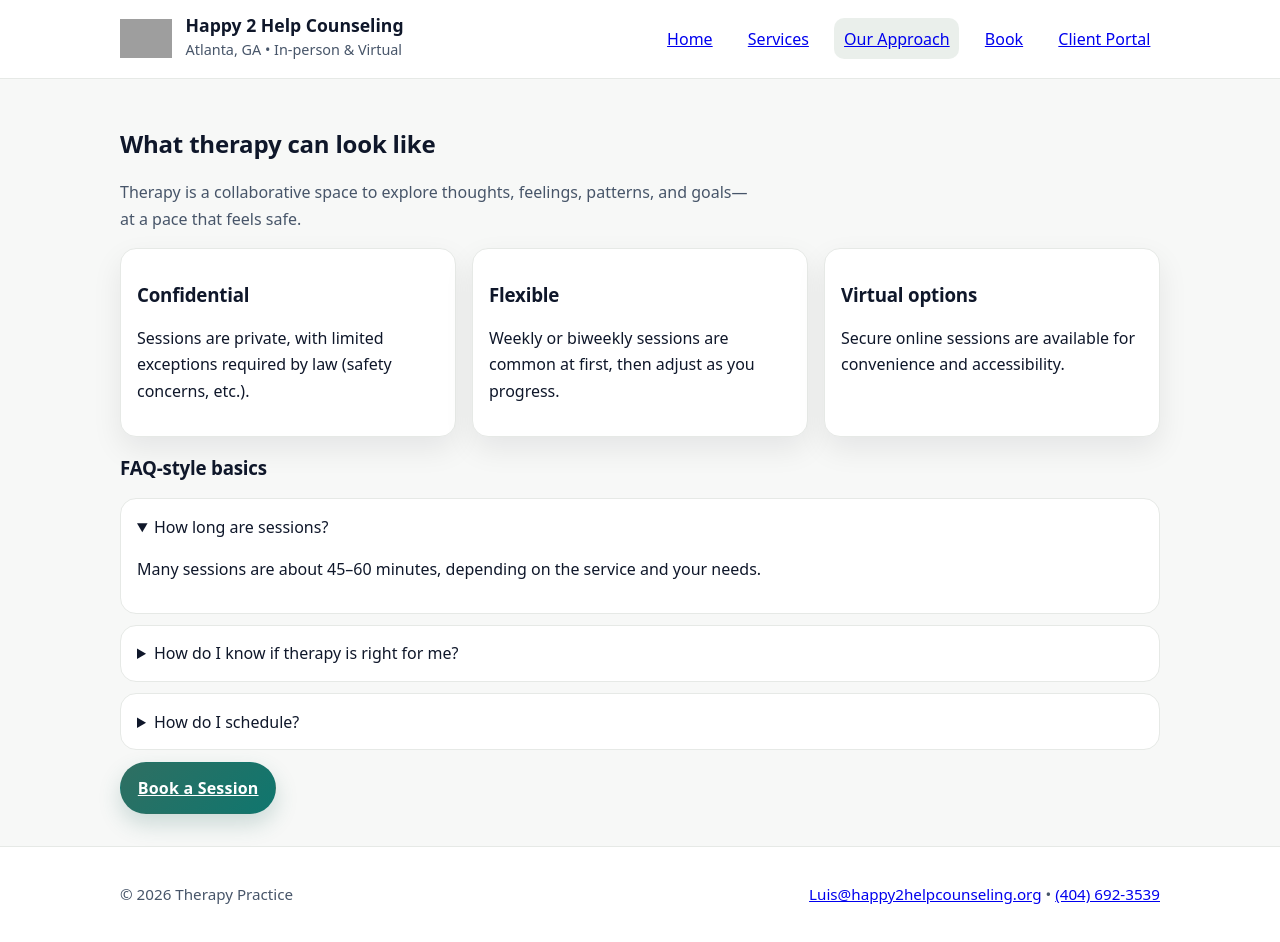
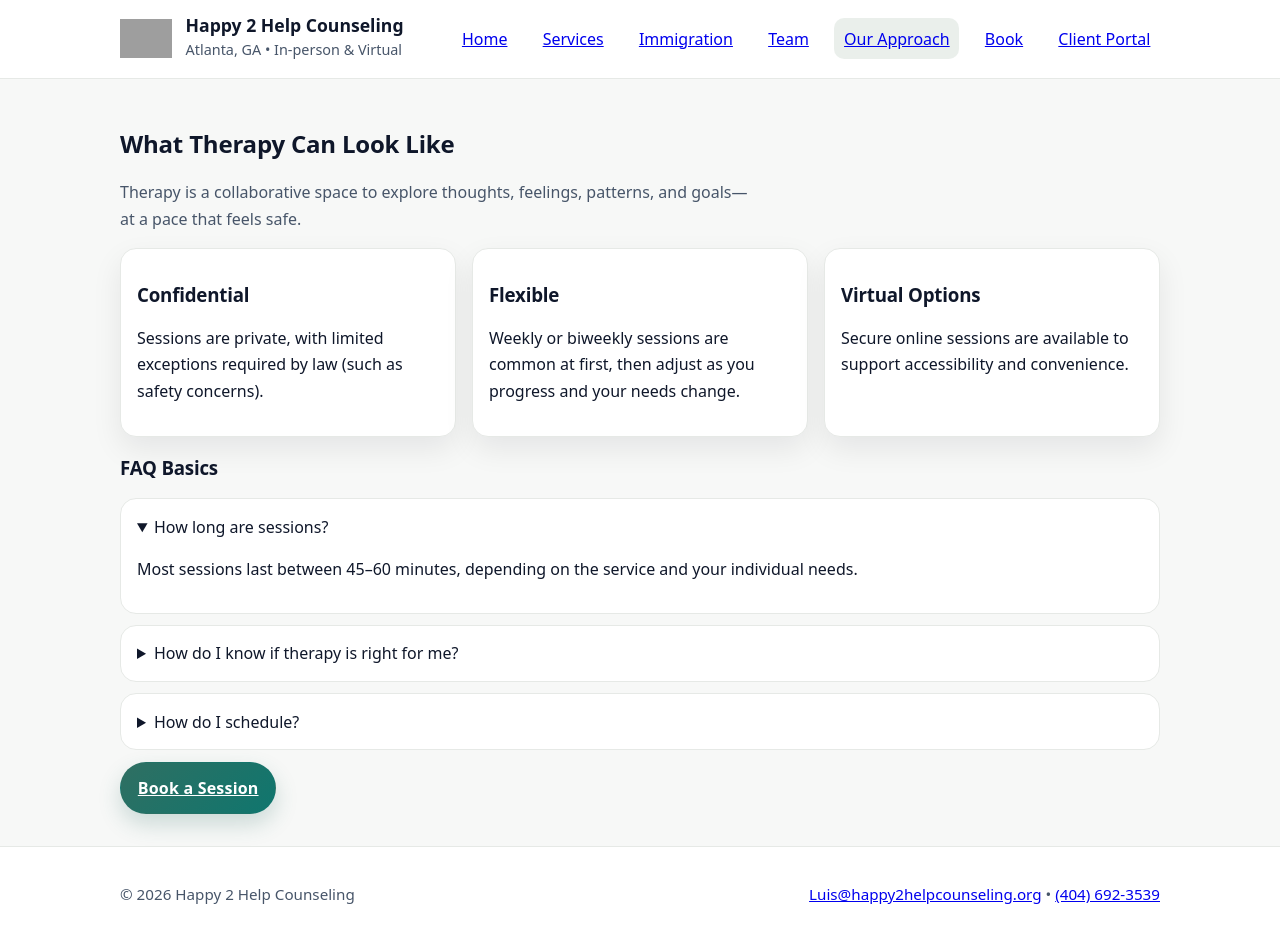
Before and after one commit to cainaanruiz-ui/cainaanruiz-ui.github.io, a plain HTML site: page our-approach.html in a window 1280 px wide. Both pictures are taken after a click on the heading "How long are sessions?". Drawn offline with Linux system fonts and the light colour scheme; grey boxes are pictures that could not be loaded.

Commit message:
Update our-approach.html

```diff
--- a/our-approach.html
+++ b/our-approach.html
@@ -3,7 +3,7 @@
 <head>
   <meta charset="UTF-8" />
   <meta name="viewport" content="width=device-width, initial-scale=1" />
-  <title>Our Approach</title>
+  <title>Our Approach | Happy 2 Help Counseling</title>
   <link rel="stylesheet" href="style.css" />
   <script defer src="script.js"></script>
 </head>
@@ -14,11 +14,7 @@
     <div class="container header-row">
       <div class="brand">
         <a class="brand-link" href="index.html" aria-label="Happy 2 Help Counseling home">
-    <img
-      src="assets/logo.png"
-      class="logo-img"
-      alt="Happy 2 Help Counseling logo"
-    />
+          <img src="assets/logo.png" class="logo-img" alt="Happy 2 Help Counseling logo" />
           <span class="brand-text">
             <span class="site-title">Happy 2 Help Counseling</span>
             <span class="site-subtitle">Atlanta, GA • In-person & Virtual</span>
@@ -26,21 +22,27 @@
         </a>
       </div>
 
-      <button class="menu-btn" type="button" aria-expanded="false" aria-controls="site-nav">Menu</button>
+      <button class="menu-btn" type="button" aria-expanded="false" aria-controls="site-nav">
+        Menu
+      </button>
 
       <nav id="site-nav" class="site-nav" aria-label="Primary">
         <a href="index.html">Home</a>
         <a href="services.html">Services</a>
+        <a href="immigration.html">Immigration</a>
+        <a href="team.html">Team</a>
         <a href="our-approach.html" aria-current="page">Our Approach</a>
         <a href="contact.html">Book</a>
-        <a href="https://www.therapyportal.com/p/h2hcounseling/" target="_blank" rel="noreferrer">Client Portal</a>
+        <a href="https://www.therapyportal.com/p/h2hcounseling/" target="_blank" rel="noreferrer">
+          Client Portal
+        </a>
       </nav>
     </div>
   </header>
 
   <main id="main" class="section">
     <div class="container">
-      <h2>What therapy can look like</h2>
+      <h2>What Therapy Can Look Like</h2>
       <p class="lead">
         Therapy is a collaborative space to explore thoughts, feelings, patterns, and goals—at a pace that feels safe.
       </p>
@@ -48,33 +50,48 @@
       <div class="cards">
         <article class="card">
           <h3>Confidential</h3>
-          <p>Sessions are private, with limited exceptions required by law (safety concerns, etc.).</p>
+          <p>
+            Sessions are private, with limited exceptions required by law (such as safety concerns).
+          </p>
         </article>
+
         <article class="card">
           <h3>Flexible</h3>
-          <p>Weekly or biweekly sessions are common at first, then adjust as you progress.</p>
+          <p>
+            Weekly or biweekly sessions are common at first, then adjust as you progress and your needs change.
+          </p>
         </article>
+
         <article class="card">
-          <h3>Virtual options</h3>
-          <p>Secure online sessions are available for convenience and accessibility.</p>
+          <h3>Virtual Options</h3>
+          <p>
+            Secure online sessions are available to support accessibility and convenience.
+          </p>
         </article>
       </div>
 
-      <h3 class="mt">FAQ-style basics</h3>
+      <h3 class="mt">FAQ Basics</h3>
+
       <details class="faq">
         <summary>How long are sessions?</summary>
-        <p>Many sessions are about 45–60 minutes, depending on the service and your needs.</p>
+        <p>
+          Most sessions last between 45–60 minutes, depending on the service and your individual needs.
+        </p>
       </details>
+
       <details class="faq">
         <summary>How do I know if therapy is right for me?</summary>
-        <p>If you want support, clarity, or tools for coping and growth, therapy can be a helpful place to start.</p>
+        <p>
+          If you are seeking support, clarity, or tools for coping and growth, therapy can be a helpful place to begin.
+        </p>
       </details>
+
       <details class="faq">
         <summary>How do I schedule?</summary>
-        <p>You can email or call to request a session, or use a booking link if you add one later.</p>
+        <p>
+          You can contact us by phone or email to request a session, or use the client portal to get started.
+        </p>
       </details>
-
-
 
       <div class="section-actions">
         <a class="button" href="contact.html">Book a Session</a>
@@ -84,7 +101,7 @@
 
   <footer class="site-footer">
     <div class="container footer-row">
-    <p>© <span id="year"></span> Therapy Practice</p>
+      <p>© <span id="year"></span> Happy 2 Help Counseling</p>
       <p>
         <a href="mailto:Luis@happy2helpcounseling.org">Luis@happy2helpcounseling.org</a> •
         <a href="tel:14046923539">(404) 692-3539</a>
```
Lines whose indentation alone changed are shown as unchanged.
